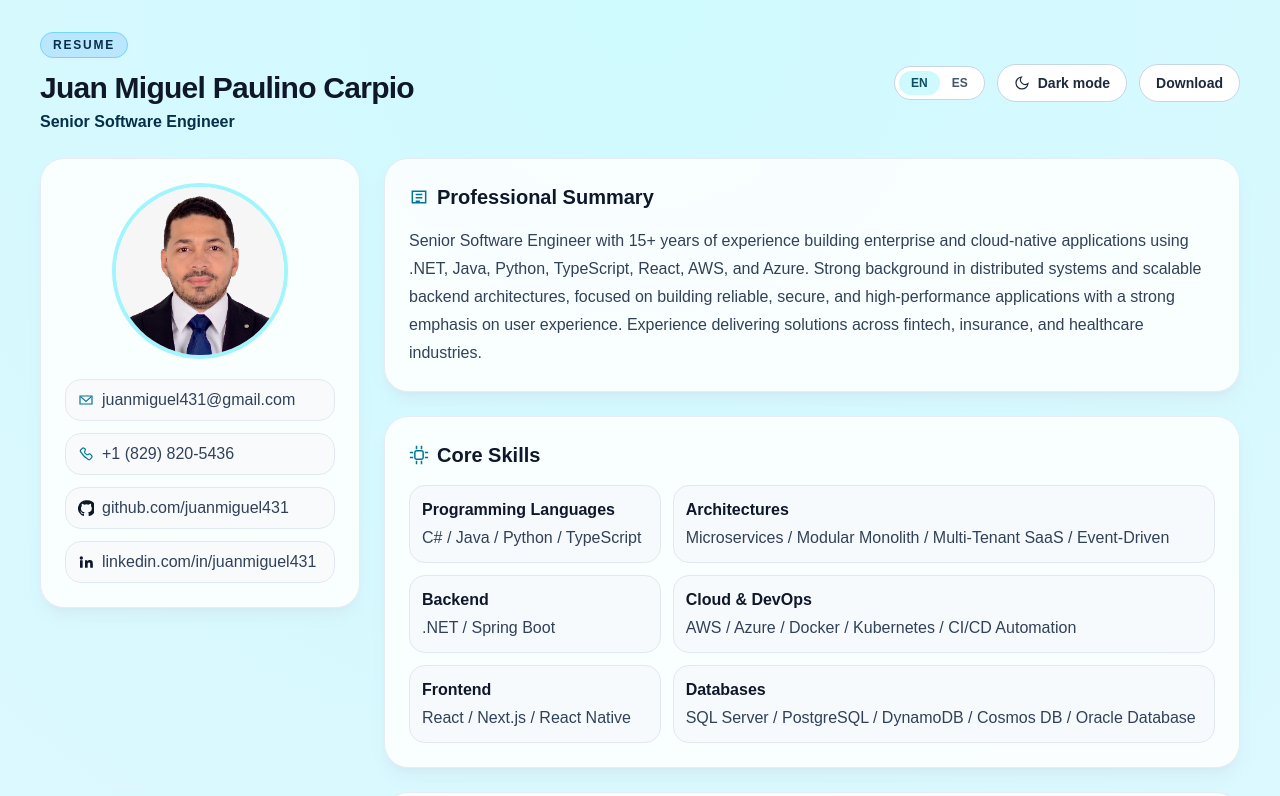
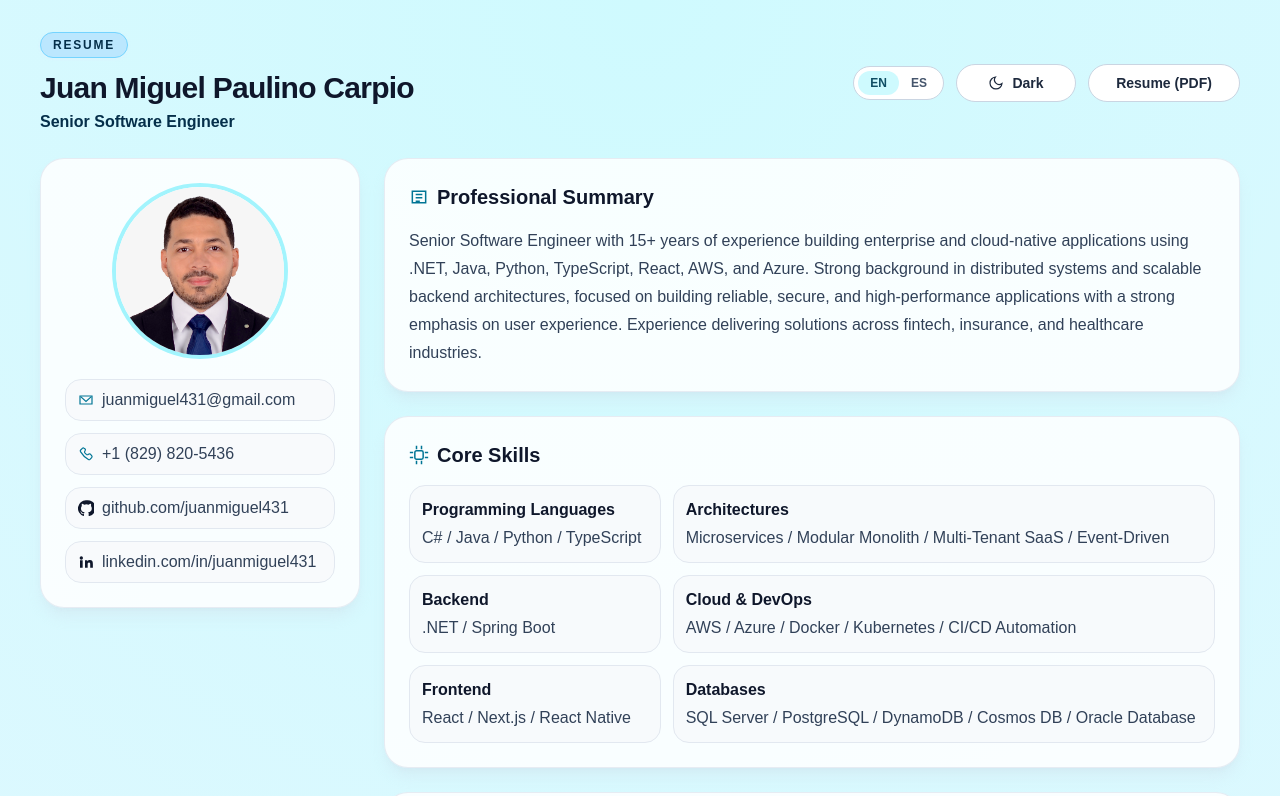
Before and after one commit to juanmiguel431/my-cv-app, a Next.js app: page /en in a window 1280 px wide. Shown: the top 796 px of the page. Built offline with nearby package versions, Linux system fonts and the light colour scheme.

Commit message:
Add `resumePdf` label and field, update theme/light translations, and improve Curriculum layout and button styles

```diff
--- a/components/curriculum.tsx
+++ b/components/curriculum.tsx
@@ -112,7 +112,7 @@ export default function Curriculum({ dictionary, currentLocale }: CurriculumProp
             <button
               type="button"
               onClick={() => setTheme(isDark ? "light" : "dark")}
-              className={`inline-flex items-center gap-2 rounded-full px-4 py-2 text-sm font-semibold transition border ${
+              className={`inline-flex w-30 justify-center items-center gap-2 rounded-full px-4 py-2 text-sm font-semibold transition border ${
                 isDark
                   ? "border-slate-600 bg-slate-800 text-slate-100 hover:bg-slate-700"
                   : "border-slate-300 bg-white text-slate-800 hover:bg-slate-100"
@@ -126,16 +126,16 @@ export default function Curriculum({ dictionary, currentLocale }: CurriculumProp
 
             <a
               href={`/cv/${pdfFileName}`}
-              download
-              className={`inline-flex items-center gap-2 rounded-full px-4 py-2 text-sm font-semibold transition border ${
+              target="_blank"
+              rel="noreferrer"
+              className={`inline-flex w-38 justify-center items-center gap-2 rounded-full px-4 py-2 text-sm font-semibold transition border ${
                 isDark
                   ? "border-slate-600 bg-slate-800 text-slate-100 hover:bg-slate-700"
                   : "border-slate-300 bg-white text-slate-800 hover:bg-slate-100"
               }`}
             >
-              {labels.download}
+              {labels.resumePdf}
             </a>
-
           </div>
         </header>
 
--- a/constants/translations/en.ts
+++ b/constants/translations/en.ts
@@ -14,8 +14,8 @@ export const cvEn: CvDictionary = {
   pdfFileName: "Resume - Juan Miguel Paulino - EN.pdf",
   labels: {
     curriculumVitae: "Resume",
-    themeLight: "Light mode",
-    themeDark: "Dark mode",
+    themeLight: "Light",
+    themeDark: "Dark",
     language: "Language",
     coreStack: "Core Stack",
     professionalSummary: "Professional Summary",
@@ -25,6 +25,7 @@ export const cvEn: CvDictionary = {
     courses: "Courses & Certifications",
     certificate: "Certificate",
     download: "Download",
+    resumePdf: "Resume (PDF)",
   },
   profile: {
     username: "juanmiguel431",
--- a/constants/translations/es.ts
+++ b/constants/translations/es.ts
@@ -14,8 +14,8 @@ export const cvEs: CvDictionary = {
   pdfFileName: "Curriculum - Juan Miguel Paulino - ES.pdf",
   labels: {
     curriculumVitae: "Currículum",
-    themeLight: "Modo claro",
-    themeDark: "Modo oscuro",
+    themeLight: "Claro",
+    themeDark: "Oscuro",
     language: "Idioma",
     coreStack: "Stack Principal",
     professionalSummary: "Resumen Profesional",
@@ -25,6 +25,7 @@ export const cvEs: CvDictionary = {
     courses: "Cursos y Certificaciones",
     certificate: "Certificado",
     download: "Descargar",
+    resumePdf: "Currículum (PDF)",
   },
   profile: {
     username: "juanmiguel431",
--- a/models/cv.ts
+++ b/models/cv.ts
@@ -45,6 +45,7 @@ export type CvLabels = {
   courses: string;
   certificate: string;
   download: string;
+  resumePdf: string;
 };
 
 export type CvMetadata = {
```
